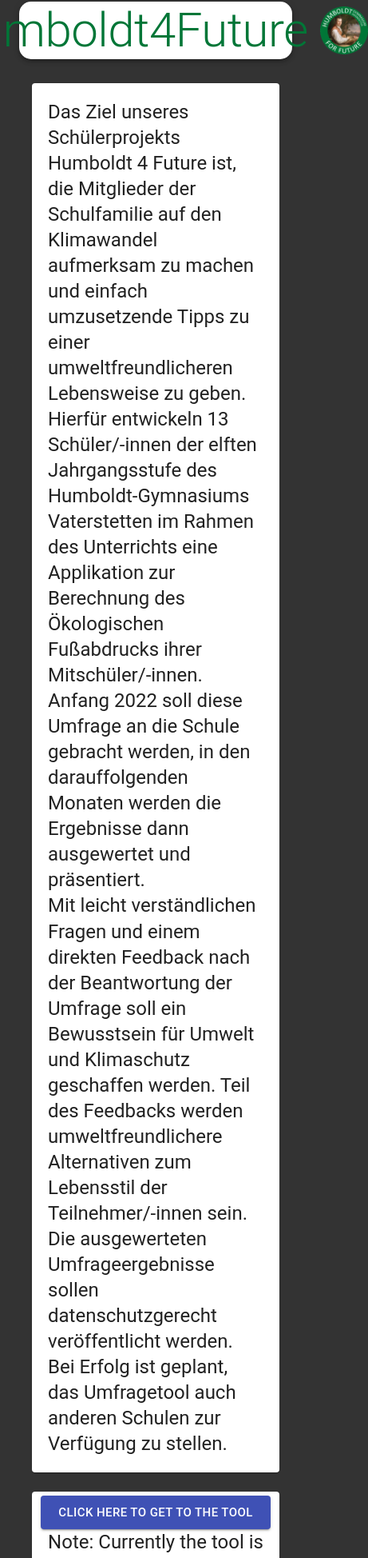
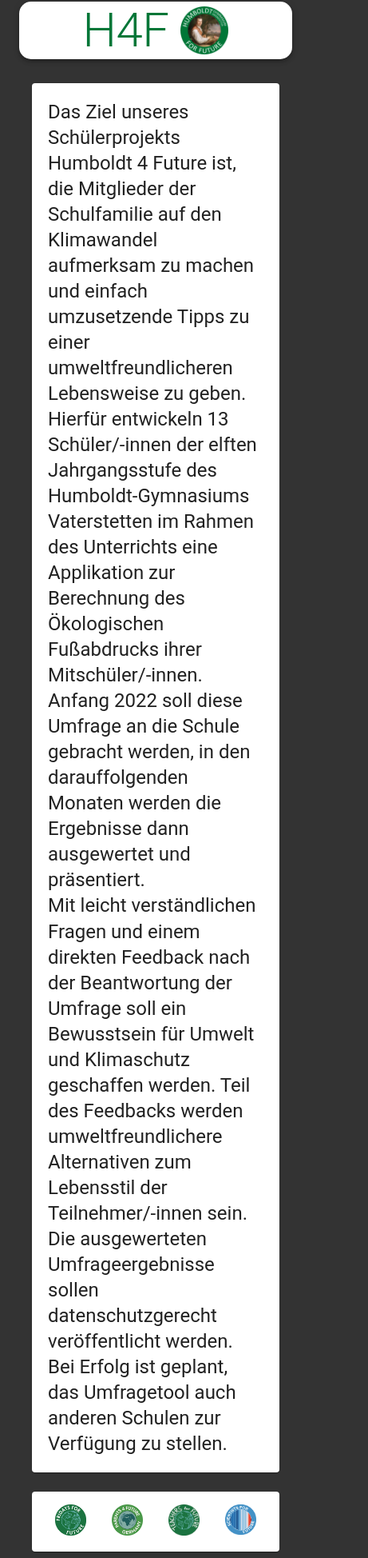
Before and after one commit to Humboldt4Future/home, a React (Create React App) app: page / in a window 390 px wide. Shown: the part 28-1976 px from the top of the page at 80% size, 461 px wide, since content can reach past the window. Built offline with nearby package versions, Linux system fonts and the light colour scheme.

Commit message:
improvements for mobile

```diff
--- a/src/App.js
+++ b/src/App.js
@@ -1,6 +1,13 @@
-import { Container, AppBar, Typography, Button, Grid, Paper, Link } from '@material-ui/core';
+import { Container, AppBar, Typography, Button, Grid, Paper, Link, Box } from '@material-ui/core';
+import fff from './images/fff.png';
+import pff from './images/pff.png';
+import tff from './images/tff.png';
+import sff from './images/sff.png';
 import logo from './images/h4f.png';
 import useStyles from './styles.js';
+
+//todo: correct logo sizing on mobile devices
+//todo: port correct heading to tool
 
 function App() {
   const classes = useStyles();
@@ -8,10 +15,17 @@
   return (
     <Container maxwidth="lg">
       <AppBar className={classes.appBar} position="static" color="inherit">
-        <Typography className={classes.heading} variant="h2" align="center">
-          Humboldt4Future
-        </Typography>
-        <img className={classes.image} src={logo} alt="logo" height="60"/>
+        <Box display={{xs: 'none', sm: 'block'}}>
+          <Typography className={classes.heading} variant="h2" align="center">
+            Humboldt4Future
+          </Typography>
+        </Box>
+        <Box display={{xs: 'block', sm: 'none'}}>
+          <Typography className={classes.heading} variant="h2" align="center">
+            H4F
+          </Typography>
+        </Box>
+        <img className={classes.titleimage} src={logo} alt="logo" height="60"/>
       </AppBar>
       <Container>
         <Grid className={classes.mainContainer} container justify="space-between" alignItems="stretch" spacing={3}>
@@ -26,6 +40,24 @@
                 <br/>
                 Note: Currently the tool is not functional
               </Typography>
+            </Paper>
+          </Grid>
+          <Grid item>
+            <Paper>
+              <Box display="flex" justifyContent="center">
+                <a href="https://fridaysforfuture.de">
+                  <img className={classes.logoimage} src={fff} alt="fff"/>
+                </a>
+                <a href="https://parentsforfuture.de/en/">
+                  <img className={classes.logoimage} src={pff} alt="pff"/>
+                </a>
+                <a href="https://teachers4f.de">
+                  <img className={classes.logoimage} src={tff} alt="tff"/>
+                </a>
+                <a href="https://de.scientists4future.org">
+                  <img className={classes.logoimage} src={sff} alt="sff"/>
+               </a>
+              </Box>
             </Paper>
           </Grid>
           <Grid item>
--- a/src/styles.js
+++ b/src/styles.js
@@ -1,6 +1,6 @@
 import { makeStyles } from '@material-ui/core';
 
-export default makeStyles(() => ({
+export default makeStyles((theme) => ({
     appBar: {
         borderRadius: 15,
         margin: '30px 0',
@@ -12,7 +12,7 @@
     heading: {
         color: 'rgba(0,118,55,99)',
     },
-    image: {
+    titleimage: {
         marginLeft: '15px',
     },
     mainContainer: {
@@ -28,6 +28,10 @@
         marginTop: '5px',
     },
     text: {
-        padding: '20px'
+        padding: '20px',
+    },
+    logoimage: {
+        padding: '1pc',
+        width: '10vw',
     }
 }));
```
